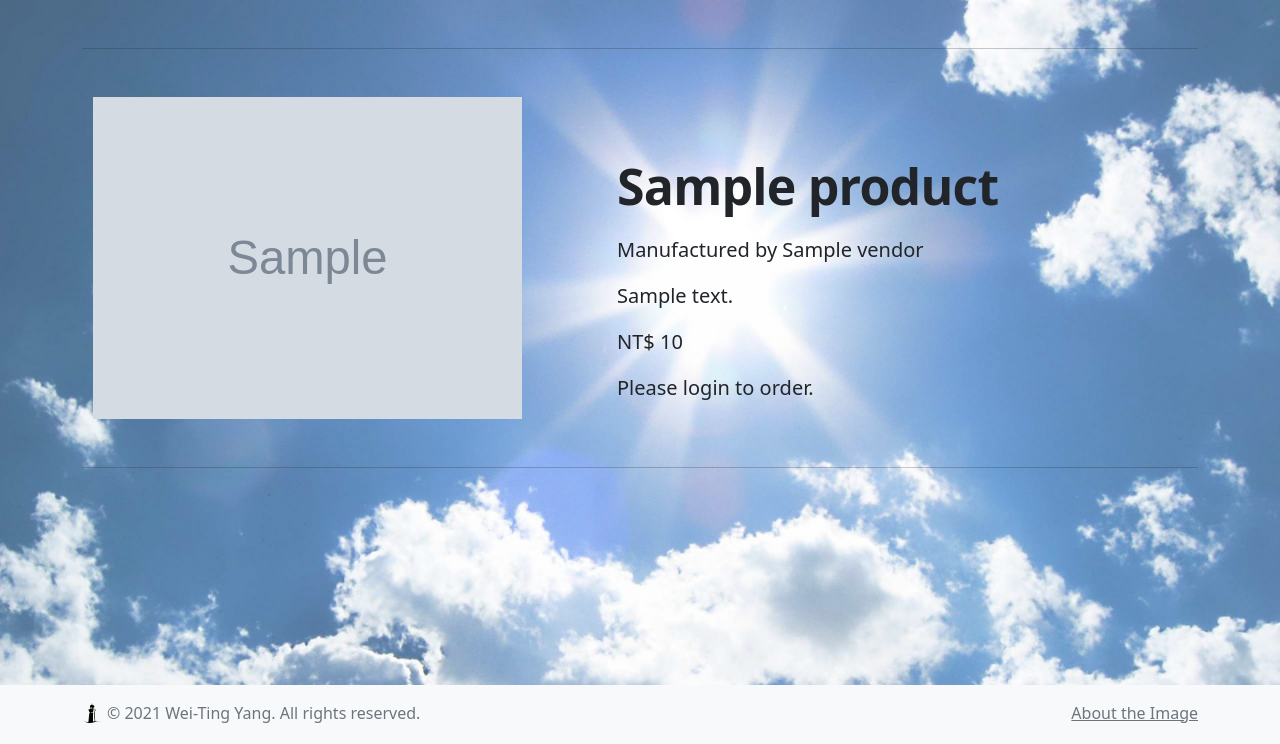
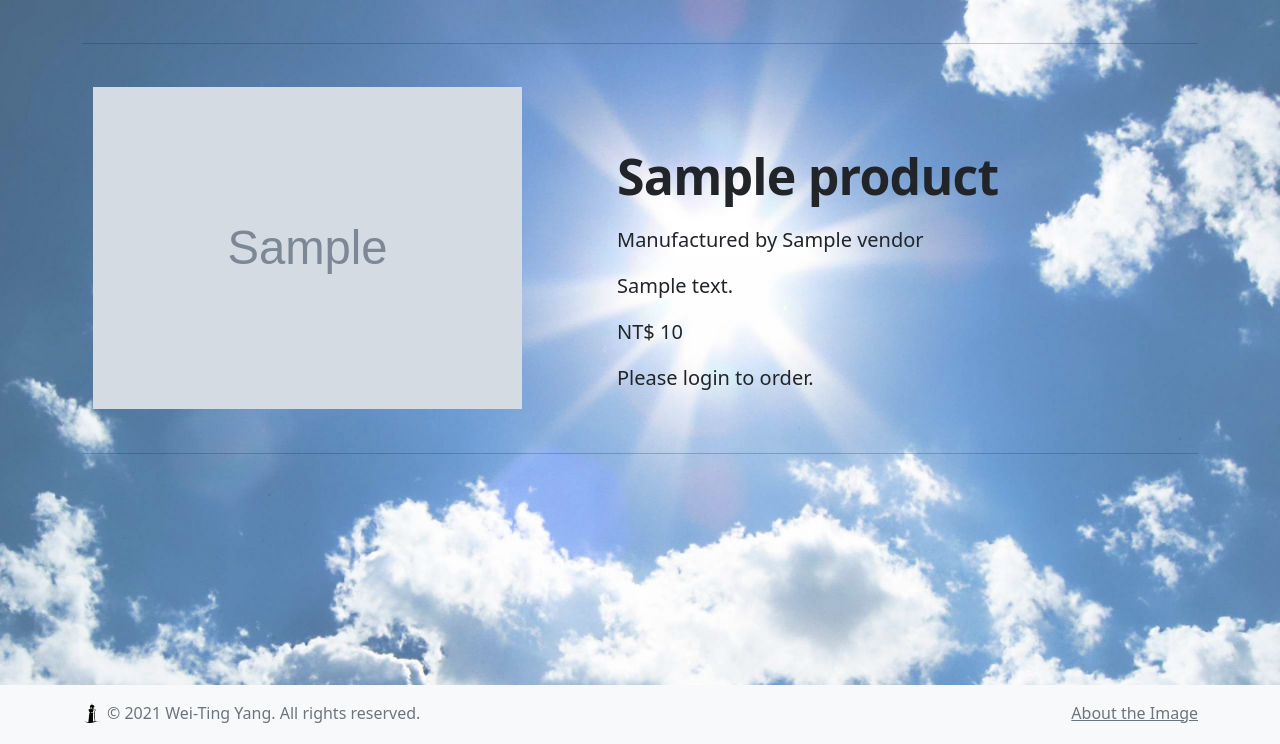
Before and after one commit to Yang-Wei-Ting/williams_website, a Django app: page /shop/products/1/ in a window 1280 px wide. Shown: the part 56-800 px from the top of the page. Run offline with Django 3.2, Linux system fonts and the light colour scheme; tables that the repository leaves empty hold one stand-in row (values such as "Sample post"); grey boxes marked "Sample" are stand-in pictures; parts of the project's set-up code (start-up, migrations or seed data) failed here and were passed over; some libraries are stand-ins or nearby versions.

Commit message:
modified css

```diff
--- a/static/css/shop/base.css
+++ b/static/css/shop/base.css
@@ -22,6 +22,10 @@
 	background-color: #ffffffe0;
 }
 
+.card-title {
+	margin-bottom: 0;
+}
+
 .bd-placeholder-img {
 	font-size: 1.125rem;
 	text-anchor: middle;
@@ -30,12 +34,8 @@
 	user-select: none;
 }
 
-h5 {
-	margin-bottom: 0;
-}
-
 .featurette-divider {
-	margin: 3rem 0;
+	margin: 2.7rem 0;
 }
 
 .prod_text {
```
